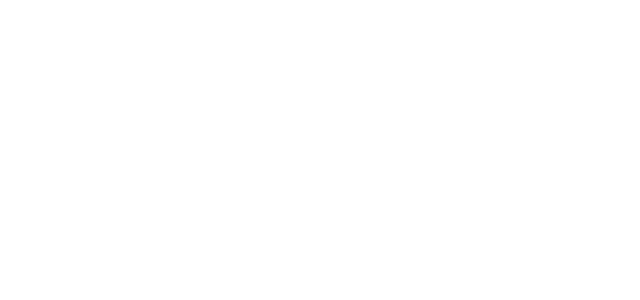
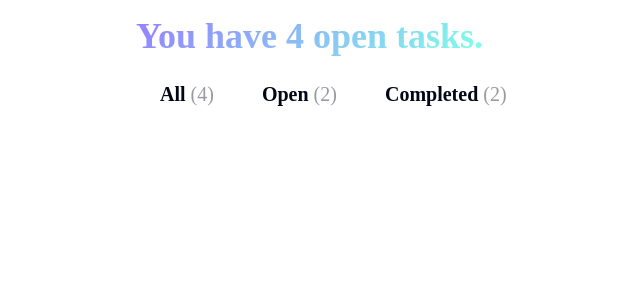
Before and after one commit to saurav-95-dev/Project-Testing, a React (Vite) app: page / in a window 1280 px wide. Shown: the top 300 px of the page, without its empty margins (120-760 px from the left). Built offline with nearby package versions, Linux system fonts and the light colour scheme; a web font is replaced by a local one.

Commit message:
static tabs layout component marked complete

```diff
--- a/src/App.jsx
+++ b/src/App.jsx
@@ -5,12 +5,20 @@
 
 
 export default function App() {
+  //Array of objects will be passed as a props:s
+  const todos = [
+    { input: 'Hello! Add your first todo!', complete: true },
+    { input: 'Get the groceries!', complete: false },
+    { input: 'Learn how to web design', complete: false },
+    { input: 'Say hi to gran gran', complete: true },
+  ]
+
   return (
-    <div>
-      <Header/>
-      <Tabs />
-      <TodoList />
+    <>
+      <Header todos={ todos} />
+      <Tabs todos={ todos}/>
+      <TodoList todos={ todos}/>
       <TodoInput />
-    </div>
+    </>
   )
 }
--- a/src/components/Header.jsx
+++ b/src/components/Header.jsx
@@ -1,8 +1,19 @@
 
-export default function Header() {
+export default function Header(props) {
+
+    const { todos } = props;
+    const todosLength = todos.length;
+    let isTaskPlural = "";
+    if (todosLength == 1) {
+        isTaskPlural = "task"
+    }
+    else {
+        isTaskPlural = "tasks"
+    }
+
     return (
         <header>
-
+            <h1 className="text-gradient">You have {todosLength} open {isTaskPlural}.</h1>
        </header>
     )
 }
--- a/src/components/Tabs.jsx
+++ b/src/components/Tabs.jsx
@@ -1,9 +1,37 @@
 
 
-export default function Tabs() {
+export default function Tabs(props) {
+
+    const { todos } = props;
+
+    const tabs = ["All", "Open", "Completed"];
+
     return (
-        <nav>
+        <nav className="tab-container">
+            {
 
+                //Defined tabIndex to identify each button uniquely.
+                tabs.map((tab, tabIndex) => {
+                    let numOfTask = 0;
+                if(tab == "All"){
+                    numOfTask = todos.length;
+                }
+                else if(tab == "Open"){
+                    numOfTask = todos.filter(val => !val.complete).length;
+                }
+                else{
+                   numOfTask = todos.filter(val => val.complete).length;
+
+                }
+                    return (
+                        <button key={tabIndex} className="tab-button">
+                            <h4>{ tab } <span>({numOfTask})</span></h4>
+                        </button>
+                    )
+                })
+            }
        </nav>
+
+
     )
 }
```
